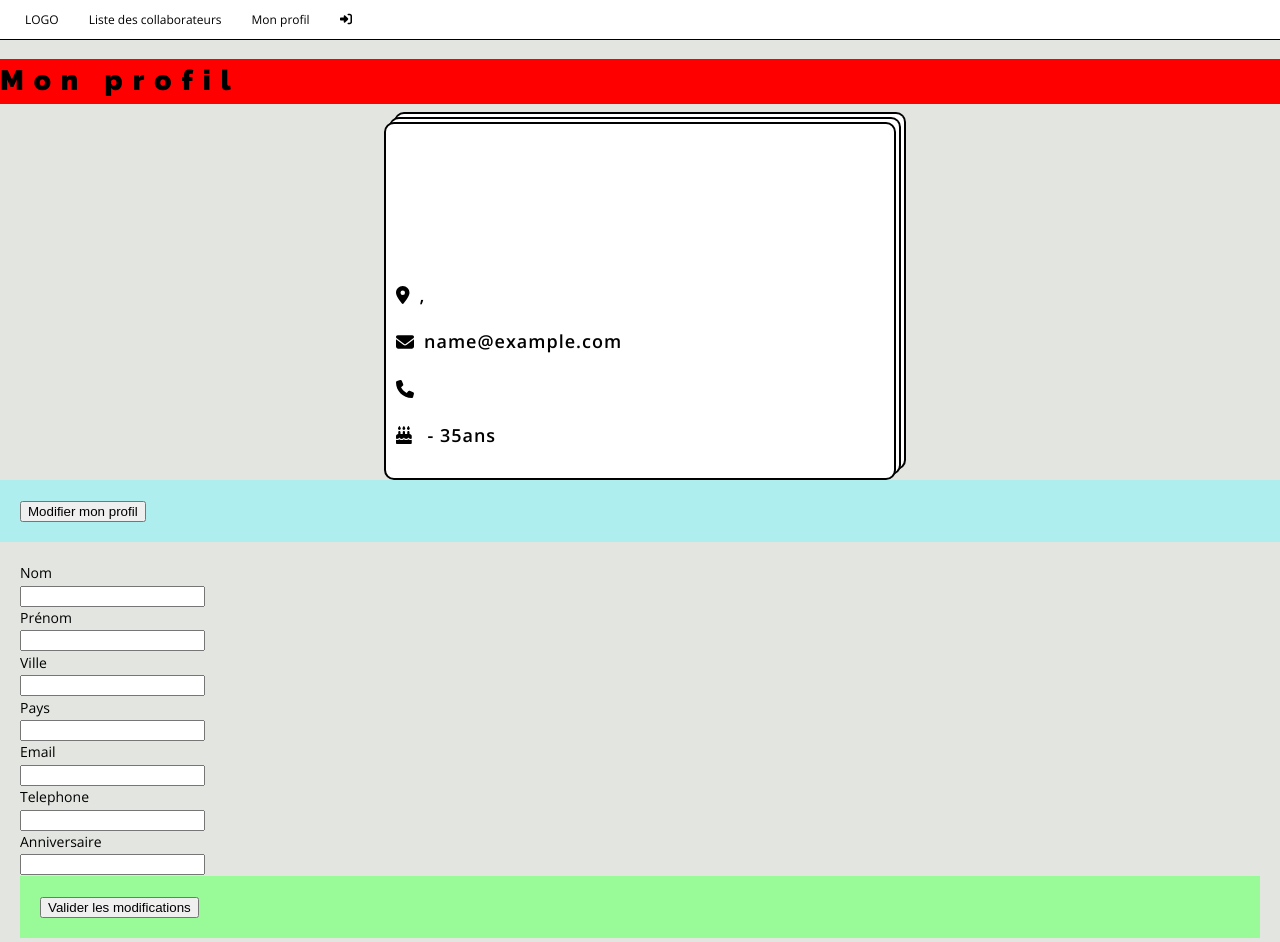
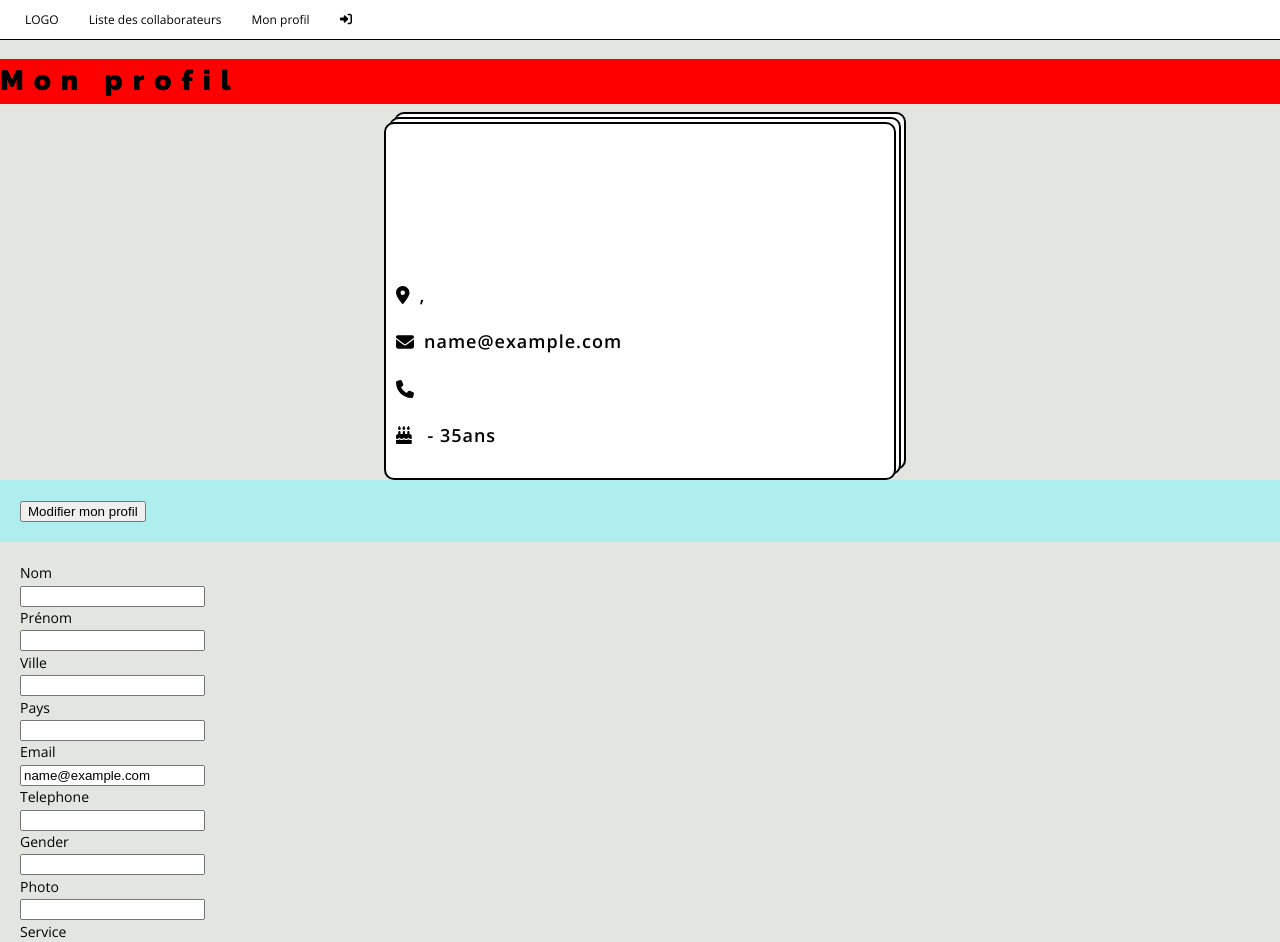
Before and after one commit to clairebrn/intranet, a React (Vite) app in the folder client/: page /profil in a window 1280 px wide. Shown: the top 942 px of the page. Built offline with nearby package versions, Linux system fonts and the light colour scheme; sample sign-in values are in the browser's storage.

Commit message:
sauvegarde

```diff
--- a/client/src/services/Api.service.js
+++ b/client/src/services/Api.service.js
@@ -29,3 +29,15 @@ export function getRandomCollaborateur() {
     .get("/collaborateurs/random")
     .then((response) => response.data);
 }
+
+//fonction pour mettre à jour le profil de l'utilisateur connecté
+export function updateUser(credentials, id, token) {
+  return instance
+    .put("/collaborateurs/" + id, credentials, {
+      headers: {
+        "Content-Type": "application/json",
+        Authorization: `Bearer token`,
+      },
+    })
+    .then((response) => response.data);
+}
--- a/client/src/views/ListeCollaborateurs.jsx
+++ b/client/src/views/ListeCollaborateurs.jsx
@@ -27,6 +27,15 @@ const ListeCollaborateurs = () => {
         <h1>Liste des collaborateurs</h1>
       </div>
 
+      <div>
+        <select name="" id="">
+          <option value="">--Please choose an option--</option>
+          <option value="lastname">Nom</option>
+          <option value="firstname">Prénom</option>
+          <option value="city">Ville</option>
+        </select>
+      </div>
+
       {collaborateurs &&
         collaborateurs.map((collaborateur) => {
           return (
--- a/client/src/views/Login.jsx
+++ b/client/src/views/Login.jsx
@@ -19,7 +19,7 @@ const Login = (/* { setToken } */) => {
       [event.target.name]: event.target.value,
     });
   }
-
+  console.log("fordata :", formData);
   async function login(event) {
     event.preventDefault();
 
--- a/client/src/views/UserProfil.jsx
+++ b/client/src/views/UserProfil.jsx
@@ -8,6 +8,33 @@ import style from "../styles/userProfil.module.css";
 import { useSelector } from "react-redux";
 
 const UserProfil = () => {
+  const { value } = useSelector((state) => state.user);
+  console.log("user profil modif : ", value);
+  const [formData, setFormData] = useState(value);
+
+  const token = localStorage.getItem("token");
+  console.log("user profil modif token: ", token);
+
+  //fonction pour récupérer les valeurs du formulaire
+  function updateForm(event) {
+    setFormData({
+      ...formData,
+      [event.target.name]: event.target.value,
+    });
+  }
+  console.log("form :", formData);
+
+  function onSave(event) {
+    event.preventDefault();
+    const result = APIService.updateUser(formData, value.id, token);
+    result
+      .then((res) => {
+        sessionStorage.setItem("user", JSON.stringify(formData));
+        // console.log("reeees : ", res);
+      })
+      .catch((error) => console.log("err : ", error));
+  }
+
   const userStock = useSelector((state) => state.user.value);
   return (
     <div>
@@ -23,46 +50,128 @@ const UserProfil = () => {
           <div className={style.post_label}>
             <label htmlFor="lastname">Nom</label>
             <br />
-            <input type="lastname" name="lastname" id="lastname" />
+            <input
+              defaultValue={value.lastname}
+              type="text"
+              name="lastname"
+              id="lastname"
+              onInput={updateForm}
+            />
           </div>
           <div className={style.post_label}>
             <label htmlFor="firstname">Prénom</label>
             <br />
-            <input type="firstname" name="firstname" id="firstname" />
+            <input
+              defaultValue={value.firstname}
+              type="text"
+              name="firstname"
+              id="firstname"
+              onInput={updateForm}
+            />
           </div>
 
           <div className={style.post_label}>
             <label htmlFor="city">Ville</label>
             <br />
-            <input type="city" name="city" id="city" />
+            <input
+              defaultValue={value.city}
+              type="text"
+              name="city"
+              id="city"
+              onInput={updateForm}
+            />
           </div>
           <div className={style.post_label}>
             <label htmlFor="country">Pays</label>
             <br />
-            <input type="country" name="country" id="country" />
+            <input
+              type="text"
+              name="country"
+              id="country"
+              onInput={updateForm}
+              defaultValue={value.country}
+            />
           </div>
 
           <div className={style.post_label}>
             <label htmlFor="email">Email</label>
             <br />
-            <input type="email" name="email" id="email" />
+            <input
+              type="email"
+              name="email"
+              id="email"
+              onInput={updateForm}
+              defaultValue={value.email}
+            />
           </div>
 
           <div className={style.post_label}>
             <label htmlFor="phone">Telephone</label>
             <br />
-            <input type="phone" name="phone" id="phone" />
+            <input
+              type="tel"
+              name="phone"
+              id="phone"
+              onInput={updateForm}
+              defaultValue={value.phone}
+            />
+          </div>
+
+          <div className={style.post_label}>
+            <label htmlFor="gender">Gender</label>
+            <br />
+            <input
+              type="text"
+              name="gender"
+              id="gender"
+              onInput={updateForm}
+              defaultValue={value.gender}
+            />
+          </div>
+
+          <div className={style.post_label}>
+            <label htmlFor="photo">Photo</label>
+            <br />
+            <input
+              type="text"
+              name="photo"
+              id="photo"
+              onInput={updateForm}
+              defaultValue={value.photo}
+            />
+          </div>
+
+          <div className={style.post_label}>
+            <label htmlFor="service">Service</label>
+            <br />
+            <input
+              type="text"
+              name="service"
+              id="service"
+              onInput={updateForm}
+              defaultValue={value.service}
+            />
           </div>
 
           <div className={style.post_label}>
             <label htmlFor="birthdate">Anniversaire</label>
             <br />
-            <input type="birthdate" name="birthdate" id="birthdate" />
+            <input
+              type="date"
+              name="birthdate"
+              id="birthdate"
+              onInput={updateForm}
+              defaultValue={value.birthdate}
+            />
           </div>
 
           {/* bouton de validation */}
           <div className={style.btn_container}>
-            <button type="submit" className={style.btn_update_profil}>
+            <button
+              onClick={onSave}
+              type="submit"
+              className={style.btn_update_profil}
+            >
               Valider les modifications
             </button>
           </div>
```
